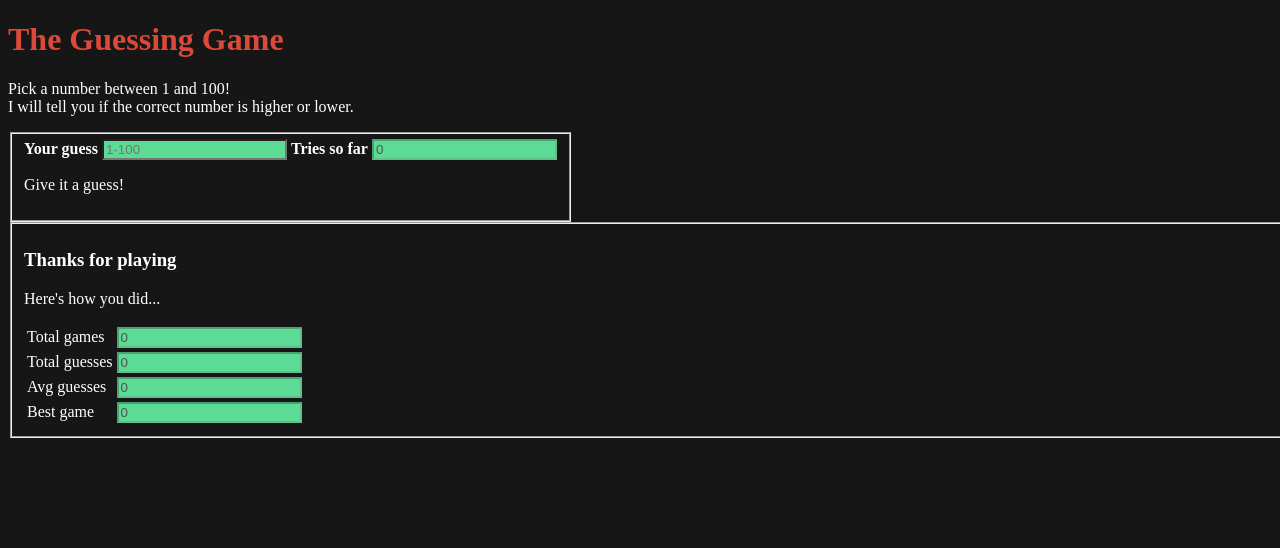
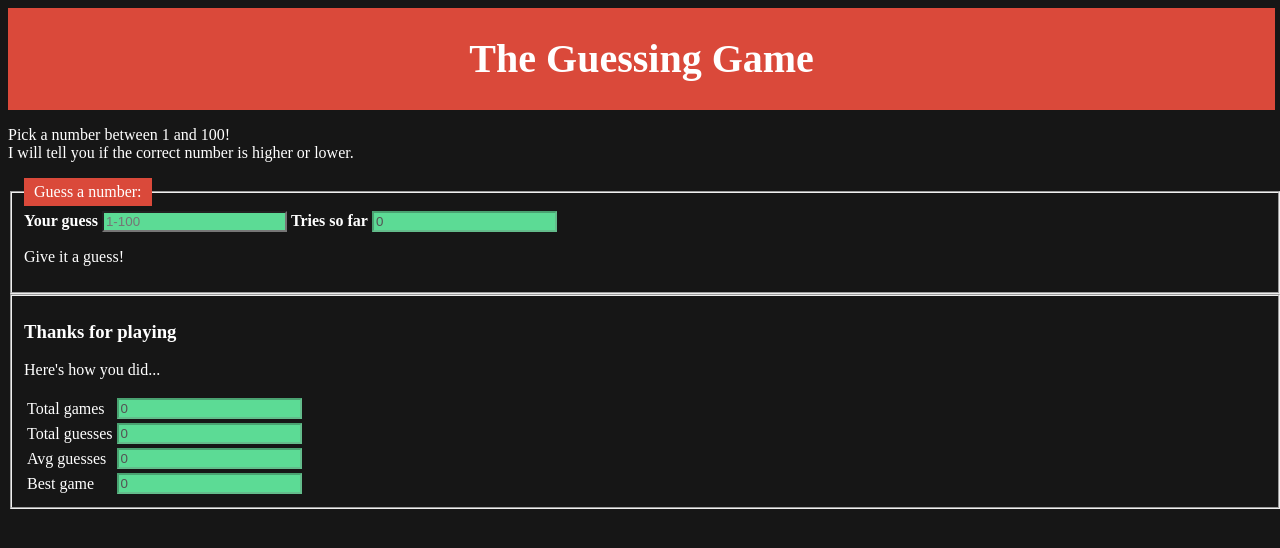
Before and after one commit to SamBardsley/Guessing-Game-WebVs, a website: page index.html in a window 1280 px wide. Drawn offline with Linux system fonts and the light colour scheme.

Commit message:
added more colour and extended bar all the way

```diff
--- a/index.html
+++ b/index.html
@@ -7,12 +7,13 @@
   <body>
     <main>
       <form action="#" name="guessingGame" id="guessingForm" method="get">
-        <h1>The Guessing Game</h1>
+        <div class="mainTitle"><h1>The Guessing Game</h1></div>
         <p>
           Pick a number between 1 and 100!<br/>
           I will tell you if the correct number is higher or lower.
         </p>
         <fieldset id="guessing">
+        <legend>Guess a number:</legend>
         <label>
           <b>Your guess</b>
           <input type="number" name="guess" id="guess" placeholder="1-100" tabindex="1"/>
@@ -29,7 +30,7 @@
         <h3>You got it!</h3>
         <p>It was <input type="number" name="answer" id="answer" disabled="disabled"/></p>
         <p>You got it right in <input type="number" name="score" id="score" disabled="disabled"/> tries.</p>
-        <p>Do you want to play again<input type="button" value="Yes" id="yes" /> <input type="button" value="No" id="no"/></p>
+        <p>Do you want to play again<input type="button" value="Yes" id="yes"/> <input type="button" value="No" id="no"/></p>
       </fieldset>
       <fieldset id="final">
         <h3>Thanks for playing</h3>
--- a/style.css
+++ b/style.css
@@ -4,14 +4,34 @@ html, body {
   background-color: #161616;
 }
 
-h1 {
-  color: #da493a;
-}
-
-p, b, h3, tr {
+h1, p, b, h3, tr {
   color: #FFFFFF;
 }
 
 input, textarea {
   background-color: #5CDB95;
 }
+
+.mainTitle {
+  width: 99%;
+  background-color: #da493a;
+  text-align: center;
+  padding: .5px 0;
+  font-size: 20px;
+}
+
+fieldset {
+  display: block;
+  width: 97%;
+  padding-top: 0.35em;
+  padding-bottom: 0.625em;
+  padding-left: 0.75em;
+  padding-right: 0.75em;
+  border: 2px groove (internal value);
+}
+
+legend {
+  background-color: #da493a;
+  color: white;
+  padding: 5px 10px;
+}
--- a/todo.txt
+++ b/todo.txt
@@ -5,3 +5,5 @@ TODO:
 4. extend guess box to same length as end playing box
 5. snazz it up
 6. maybe add light mode/dark mode switch?
+7. add a readme explaining what we have changed
+8. make "here's how you did" appear later (if user clicks no, show them the stats)
```
